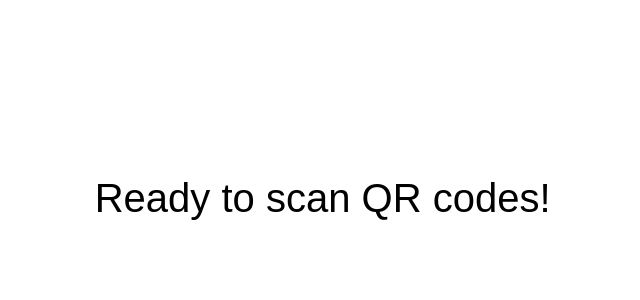
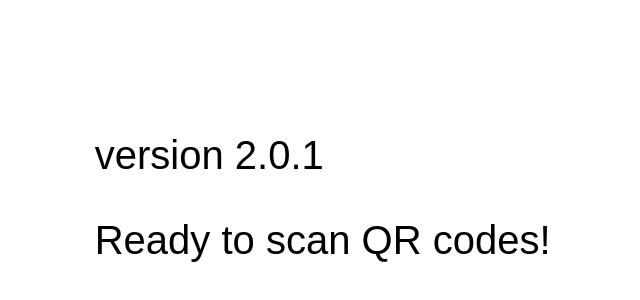
Before and after one commit to sqreen-reader/sqreen-reader, an Electron app: page src/index.html in a window 800 px wide. Shown: the part 174-474 px from the top of the page, without its empty margins (34-674 px from the left). Drawn offline with Linux system fonts and the light colour scheme.

Commit message:
test for auto update.

```diff
--- a/package.json
+++ b/package.json
@@ -1,7 +1,7 @@
 {
   "name": "sqreen-reader",
   "productName": "sQReen Reader",
-  "version": "2.0.0",
+  "version": "2.0.1",
   "description": "My Electron application description",
   "main": "src/index.js",
   "scripts": {
--- a/src/index.html
+++ b/src/index.html
@@ -6,6 +6,7 @@
     <link rel="stylesheet" href="index.css">
   </head>
   <body>
+    <p>version 2.0.1</p>
     <p id="no-qr-code">Ready to scan QR codes!</p>
     <a id="qr-code" href="https://sqreen-reader.github.io/" target="_blank">https://sqreen-reader.github.io/</a>
     <img id="qr-code-image">
```
